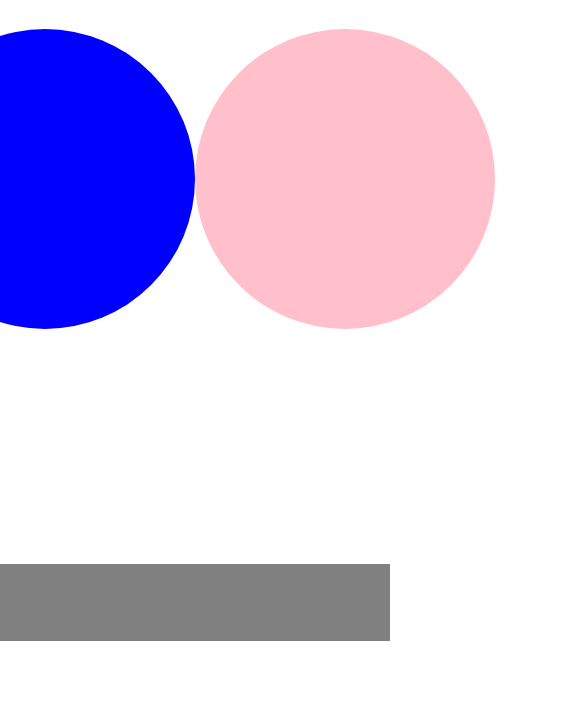
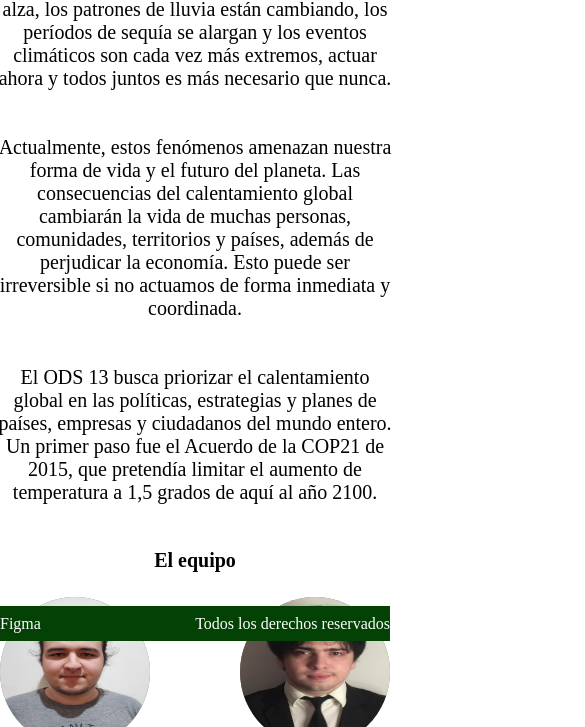
Before and after one commit to NahuelCuri/tpGrupal, a plain HTML site: page index.html in a window 390 px wide. Shown: the part 203-930 px from the top of the page, 585 px wide, since content can reach past the window. Before the commit the page ends 844 px from the top, so only its background shows below. Drawn offline with Linux system fonts and the light colour scheme.

Commit message:
Add files via upload

```diff
--- a/index.html
+++ b/index.html
@@ -9,26 +9,50 @@
 </head>
 <body>
     <header>
-        <a href=""><div class="btnHeader"><p>btn1</p></div></a>
-        <a href=""><div class="btnHeader"><p>btn2</p></div></a>
-        <a href=""><div class="btnHeader"><p>btn3</p></div></a>
+
     </header>
-    <h1>El equipo</h1>
+    <h1>El Problema</h1>
+    <div class="resumen-tematica">
+        <p>El calentamiento global es un problema que requiere de acciones globales y urgentes.
+            En un contexto en el que la temperatura global va al alza, los patrones de lluvia
+            están cambiando, los períodos de sequía se alargan y los eventos climáticos son
+            cada vez más extremos, actuar ahora y todos juntos es más necesario que nunca.
+        </p>
+        <br></br>
+        <p>
+            Actualmente, estos fenómenos amenazan nuestra forma de vida y el futuro del planeta.
+            Las consecuencias del calentamiento global cambiarán la vida de muchas personas,
+            comunidades, territorios y países, además de perjudicar la economía. Esto puede ser irreversible si no actuamos de forma inmediata y coordinada.
+        </p>
+        <br></br>
+        <p>
+            El ODS 13 busca priorizar el calentamiento global en las políticas, estrategias y
+            planes de países, empresas y ciudadanos del mundo entero.
+            Un primer paso fue el Acuerdo de la COP21 de 2015, que pretendía limitar el
+            aumento de temperatura a 1,5 grados de aquí al año 2100.
+        </p>
+    </div>
+    <h2>El equipo</h2>
     <div class="cvs">
         <div class="contenedor-img">
-            <div class="foto1"></div>
+            <div ><a href=""><img class="foto1" src="./Cabral.jpg" alt=""></a></div>
             <div class="espacio-horizontal"></div>
-            <div class="foto2"></div>
+            <div ><a href="https://danielmgim.github.io/sitiocvv/"><img class="foto1" src="./dani.jpeg" alt=""></a></div>
         </div>
         <div class="espacio-horizontal"></div>
         <div class="contenedor-img">
-            <div class="foto3"></div>
+            <div ><a href="https://nahuelcuri.github.io/"><img class="foto1" src="./curiel.jfif" alt=""></a></div>
             <div class="espacio-horizontal"></div>
-            <div class="foto4"></div>
+            <div ><a href="https://resssse.github.io/cvv/"><img class="foto1" src="./alex.jpeg" alt=""></a></div>
         </div>
     </div>
     <footer>
-
+        <div class="footerFigma">
+            <a style="color: white;" href="https://www.figma.com/file/chTgF6dhisdyjbeWqiS9FN/Figma-Grupo?node-id=0-1&t=rQC6UcMRcXzVJwOh-0"> Figma</a>
+        </div>
+        <div>
+            <p>Todos los derechos reservados</p>
+        </div>
     </footer>
 </body>
 </html>
--- a/styles.css
+++ b/styles.css
@@ -1,10 +1,14 @@
 /*<img class="circleImg" src="" alt="">*/
+/* BTNS
+    <a href=""><div class="btnHeader"><p>btn1</p></div></a>
+    <a href=""><div class="btnHeader"><p>btn2</p></div></a>
+    <a href=""><div class="btnHeader"><p>btn3</p></div></a>
+*/
 *{
     margin: 0px;
 }
-
 header{
-    background-color: gray;
+    background-color: rgb(4, 65, 4);
     height: 75px;
     display: flex;
     justify-content: space-evenly;
@@ -31,17 +35,22 @@ h1{
     margin-top: 70px;
     margin-bottom: 50px;
 }
+h2{
+    text-align: center;
+    margin-bottom: 25px;
+    font-size: 30px;
+}
 .cvs{
     display: flex;
     flex-direction: row;
     justify-content: center;
+    margin-bottom: 75px;
 }
 .foto1{
-    background-color: red;
     height: 300px;
     width: 300px;
     border-radius: 50%;
-
+    background-color: gray;
 }
 .espacio-horizontal{
     width: 100px;
@@ -49,33 +58,74 @@ h1{
 .espacio-vertical{
     height: 100px;
 }
-.foto2{
-    background-color: blue;
-    height: 300px;
-    width: 300px;
-    border-radius: 50%;
-
-}
-.foto3{
-    background-color: pink;
-    height: 300px;
-    width: 300px;
-    border-radius: 50%;
-}
-.foto4{
-    background-color: yellow;
-    height: 300px;
-    width: 300px;
-    border-radius: 50%;
-}
 .contenedor-img{
     display: flex;
     justify-content: center;
 }
+.resumen-tematica{
+    display: flex;
+    flex-direction: column;
+    font-size: 35px;
+    text-align: center;
+    align-items: center;
+    margin-bottom: 45px;
+}
+.resumen-tematica p{
+    width: 800px;
+}
 footer{
-    background-color: gray;
+    background-color: rgb(4, 65, 4);
     width: 100%;
     height: 77px;
     bottom: 0;
     position: fixed;
+    display: flex;
+    justify-content: space-between;
+    align-items: center;
 }
+footer p{
+    color: white;
+}
+.footerFigma{
+    color: white;
+}
+
+@media (max-width: 768px){
+    .cvs{
+        display: flex;
+        flex-direction: column;
+        margin-bottom: 35px;
+    }
+    h1{
+
+        margin-top: 35px;
+        margin-bottom: 25px;
+    }
+    .foto1{
+        height: 150px;
+        width: 150px;
+        border-radius: 50%;
+    }
+    h2{
+        font-size: 20px;
+        margin-bottom: 25px;
+    }
+    .resumen-tematica{
+        display: flex;
+        flex-direction: column;
+        font-size: 20px;
+        text-align: center;
+        align-items: center;
+    }
+    .resumen-tematica p{
+        width: 400px;
+    }
+    footer{
+        height: 35px;
+    }
+}
+@media (max-width: 426px){
+    header{
+        height: 35px;
+    }
+}
```
Also changed, not shown: alex.jpeg (added), curiel.jfif (added), dani.jpeg (added).
